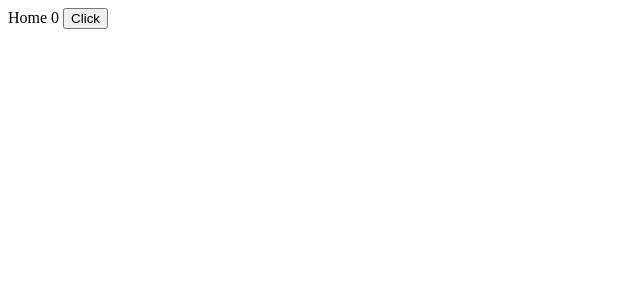
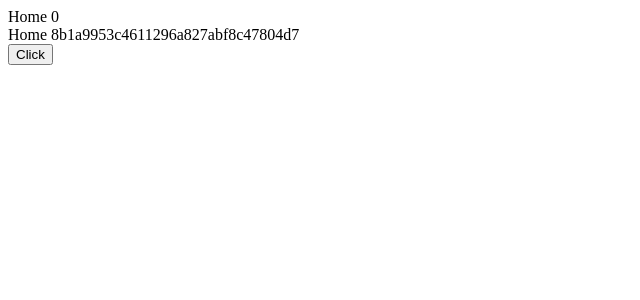
Before and after one commit to SSoftware2024/marvel-api, a Vue app: page / in a window 1280 px wide. Shown: the top 300 px of the page, without its empty margins (0-640 px from the left). Built offline with nearby package versions, Linux system fonts and the light colour scheme.

Commit message:
🚧 feat: Configração
pacote de criptgrafia js-md5

```diff
--- a/package.json
+++ b/package.json
@@ -9,6 +9,7 @@
     "preview": "vite preview"
   },
   "dependencies": {
+    "js-md5": "^0.8.3",
     "pinia": "^2.1.7",
     "vue": "^3.4.21",
     "vue-router": "^4.3.0"
--- a/src/pages/Home.vue
+++ b/src/pages/Home.vue
@@ -1,6 +1,7 @@
 <template>
     <div>
-        Home {{ store.count }}
+        Home {{ store.count }} <br>
+        Home {{ store.name }} <br>
 
         <button @click="store.increment">
             Click
--- a/src/stores/counter.js
+++ b/src/stores/counter.js
@@ -1,6 +1,7 @@
 import { defineStore } from 'pinia';
+import { md5 } from 'js-md5';
 export const useCounterStore = defineStore('counter', {
-    state: () => ({ count: 0, name: 'Eduardo' }),
+    state: () => ({ count: 0, name: md5('Hello') }),
     getters: {
         doubleCount: (state) => state.count * 2,
     },
```
Also changed, not shown: 1 other file (tests, documents, lock files or other folders).
